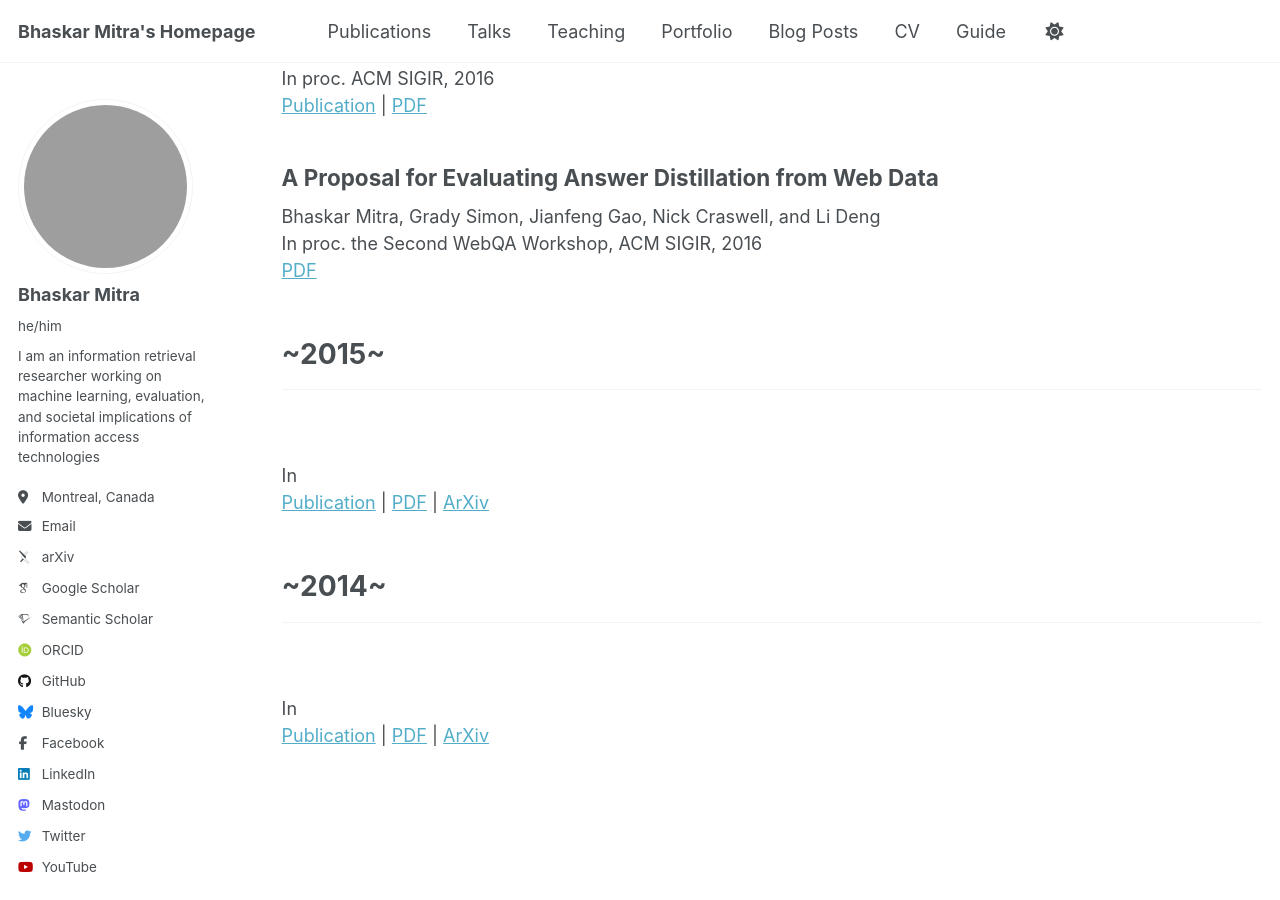
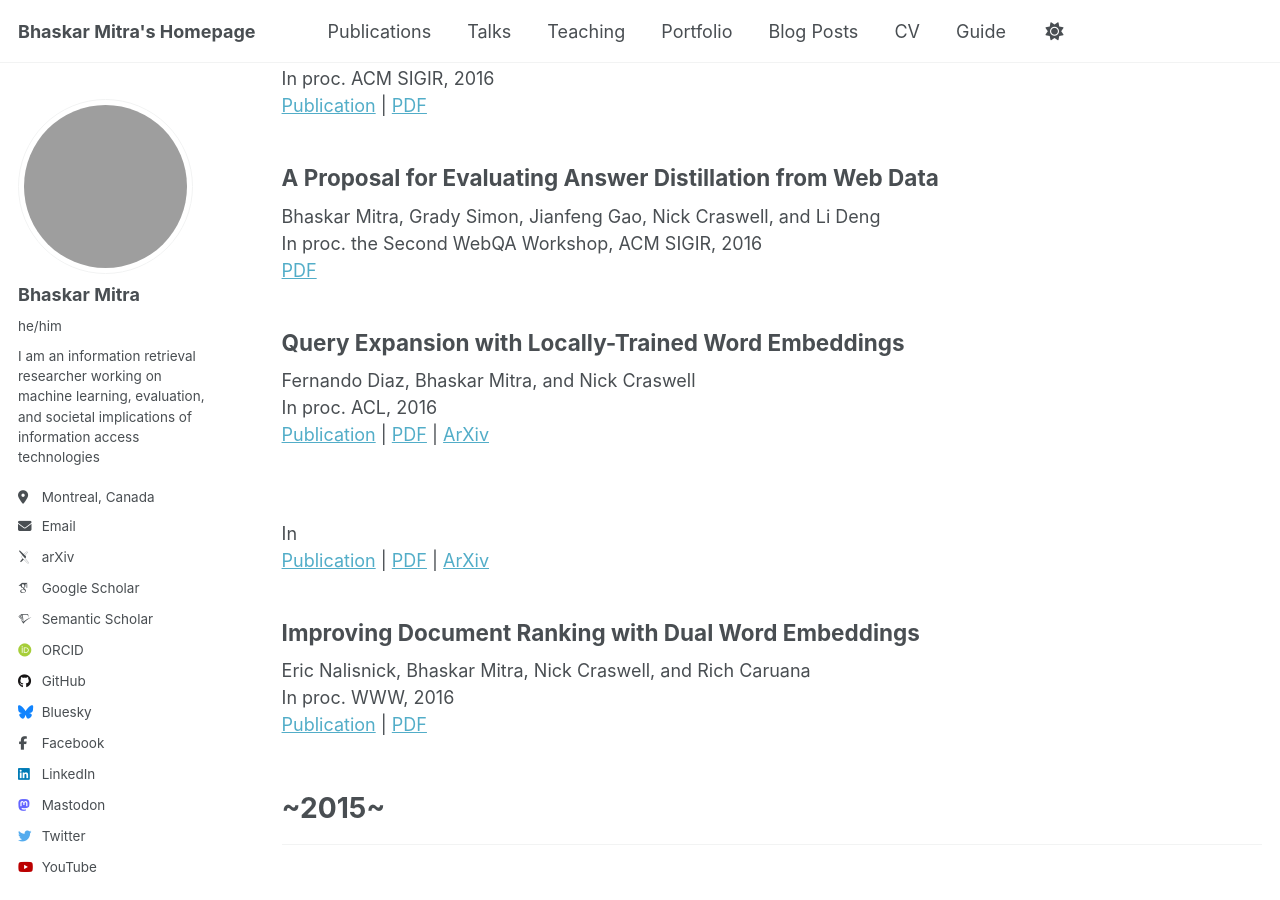
Before and after one commit to bhaskar-mitra/bhaskar-mitra.github.io, a Jekyll site: the page built from _pages/publications.html, in a window 1280 px wide and 900 px high, scrolled down 16817 px. Built offline with Jekyll 4.4.1, drawn with Linux system fonts in a browser that asks for light colours; some web fonts are replaced; some of the changed text lies outside the part shown; grey boxes are pictures that could not be loaded.

Commit message:
Update publications.html

```diff
--- a/_pages/publications.html
+++ b/_pages/publications.html
@@ -541,7 +541,7 @@ author_profile: true
   <article class="archive__item" itemscope itemtype="http://schema.org/CreativeWork">
     <h2>Learning to Match using Local and Distributed Representations of Text for Web Search</h2>
     Bhaskar Mitra, Fernando Diaz, and Nick Craswell<br/>
-    In proc. ACM TheWebConf, 2017<br/>
+    In proc. WWW, 2017<br/>
     <a href="https://dl.acm.org/doi/10.1145/3038912.3052579">Publication</a> | <a href="../files/3038912.3052579.pdf">PDF</a> | <a href="https://arxiv.org/abs/1610.08136">ArXiv</a>
   </article>
   <article class="archive__item" itemscope itemtype="http://schema.org/CreativeWork">
@@ -616,6 +616,24 @@ author_profile: true
     In proc. the Second WebQA Workshop, ACM SIGIR, 2016<br/>
     <a href="../files/sigirwp06-mitra.pdf">PDF</a>
   </article>
+  <article class="archive__item" itemscope itemtype="http://schema.org/CreativeWork">
+    <h2>Query Expansion with Locally-Trained Word Embeddings</h2>
+    Fernando Diaz, Bhaskar Mitra, and Nick Craswell<br/>
+    In proc. ACL, 2016<br/>
+    <a href="https://aclanthology.org/P16-1035/">Publication</a> | <a href="../files/P16-1035.pdf">PDF</a> | <a href="https://arxiv.org/abs/1605.07891">ArXiv</a>
+  </article>
+  <article class="archive__item" itemscope itemtype="http://schema.org/CreativeWork">
+    <h2></h2>
+    <br/>
+    In <br/>
+    <a href="">Publication</a> | <a href="../files/">PDF</a> | <a href="">ArXiv</a>
+  </article>
+  <article class="archive__item" itemscope itemtype="http://schema.org/CreativeWork">
+    <h2>Improving Document Ranking with Dual Word Embeddings</h2>
+    Eric Nalisnick, Bhaskar Mitra, Nick Craswell, and Rich Caruana<br/>
+    In proc. WWW, 2016<br/>
+    <a href="https://dl.acm.org/doi/10.1145/2872518.2889361">Publication</a> | <a href="../files/2872518.2889361.pdf">PDF</a>
+  </article>
 </div>
 
 <br /><br />
```
